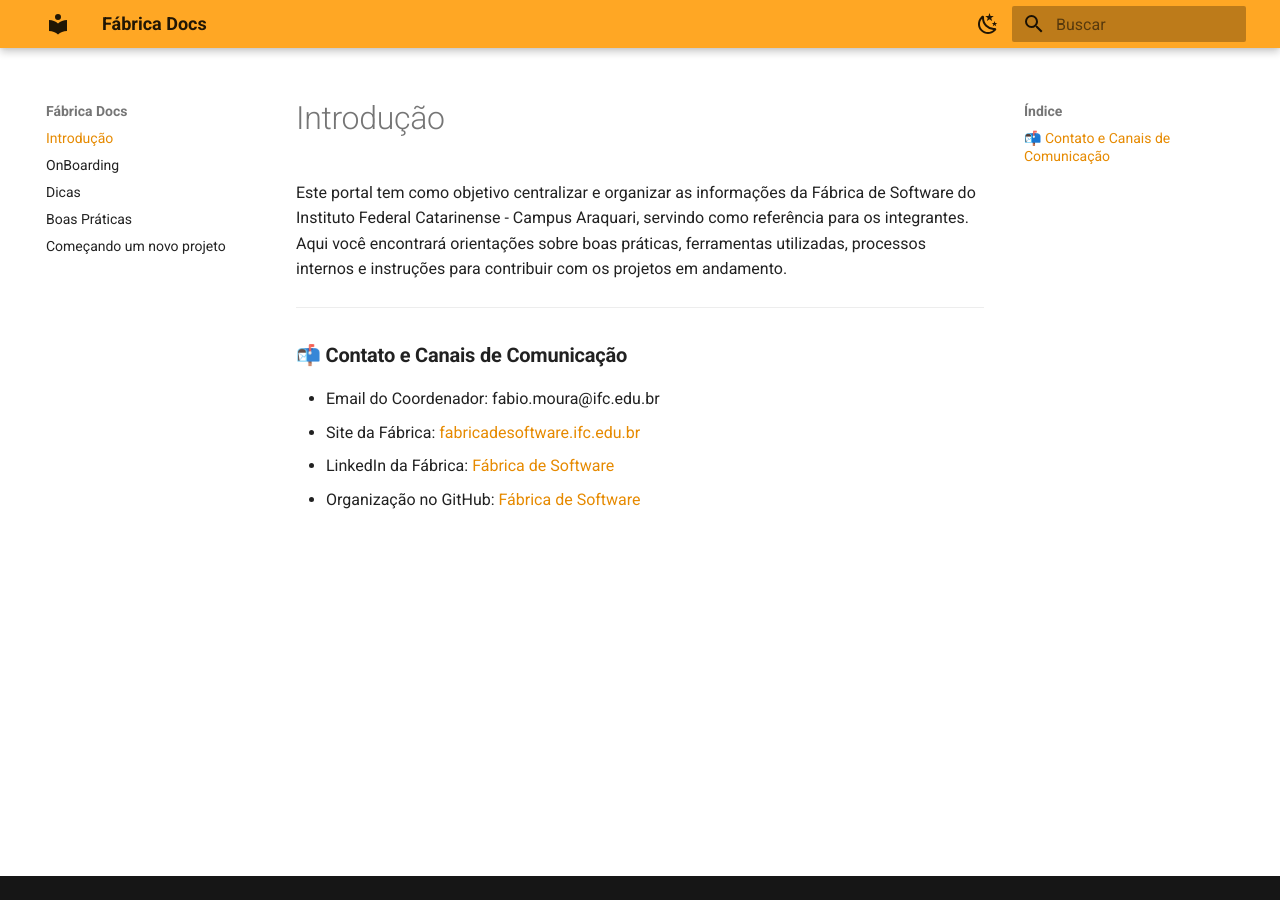
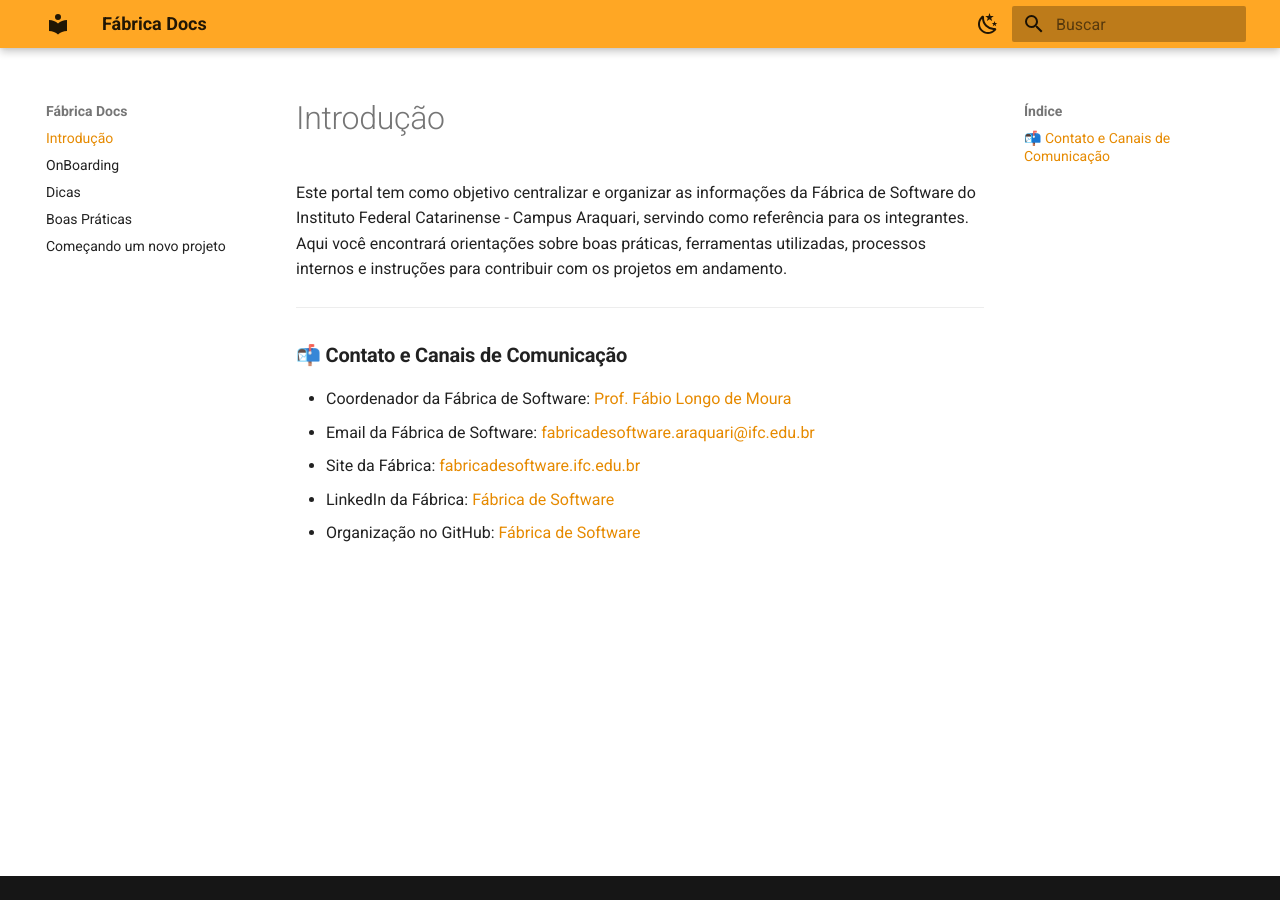
Before and after one commit to fabricadesoftware-ifc/fabricaDocs, an MkDocs documentation site: the page built from docs/index.md, in a window 1280 px wide. Built offline with MkDocs 1.6.1 and Material for MkDocs 9.7.7, drawn with Linux system fonts in a browser that asks for light colours.

Commit message:
UPDATE: dados da fábrica (coordenador e e-mail da fábrica)

```diff
--- a/docs/index.md
+++ b/docs/index.md
@@ -4,7 +4,8 @@ Este portal tem como objetivo centralizar e organizar as informações da Fábri
 
 ### 📬 **Contato e Canais de Comunicação**
 
-- Email do Coordenador: fabio.moura@ifc.edu.br
+- Coordenador da Fábrica de Software: [Prof. Fábio Longo de Moura](https://github.com/ldmfabio)
+- Email da Fábrica de Software: [fabricadesoftware.araquari@ifc.edu.br](mailto:fabricadesoftware.araquari@ifc.edu.br)
 - Site da Fábrica: [fabricadesoftware.ifc.edu.br](http://www.fabricadesoftware.ifc.edu.br)
 - LinkedIn da Fábrica: [Fábrica de Software](https://www.linkedin.com/company/fabricadesoftware-ifc/)
 - Organização no GitHub: [Fábrica de Software](https://github.com/fabricadesoftware-ifc)
```
